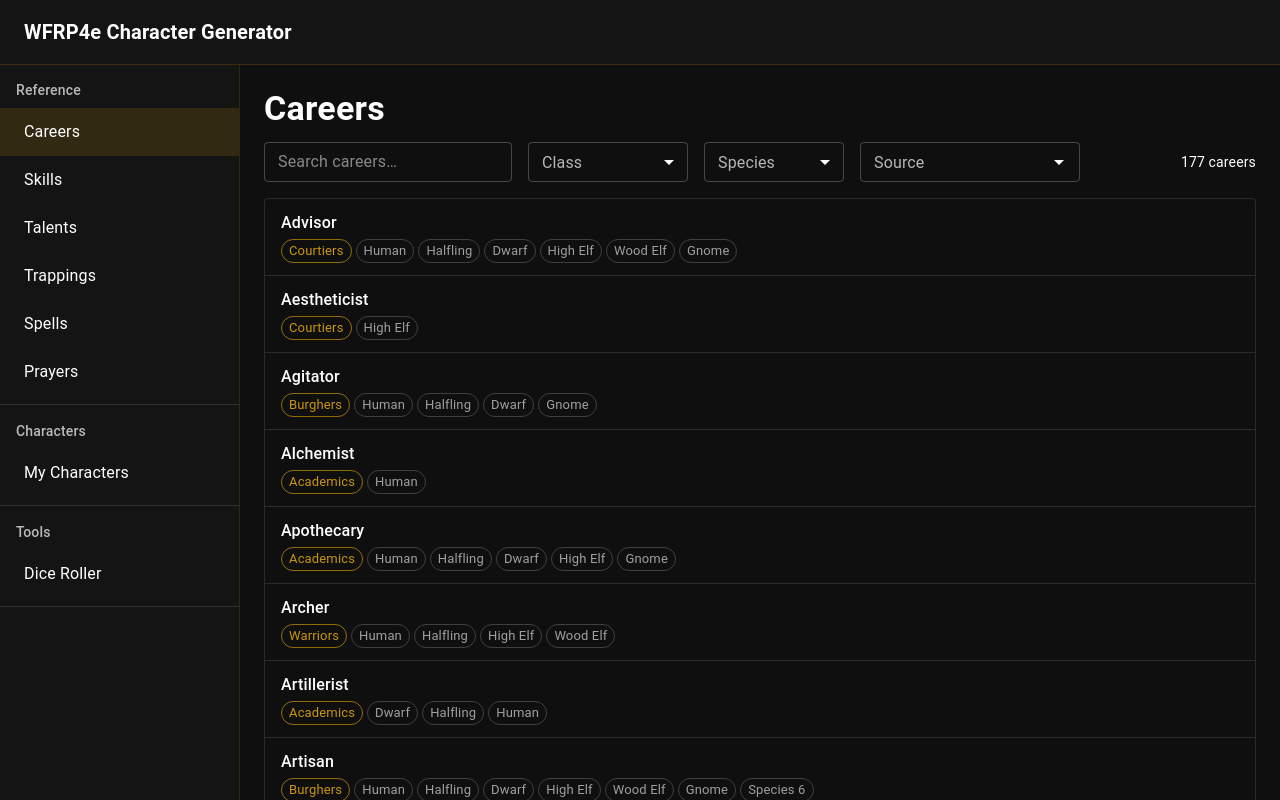
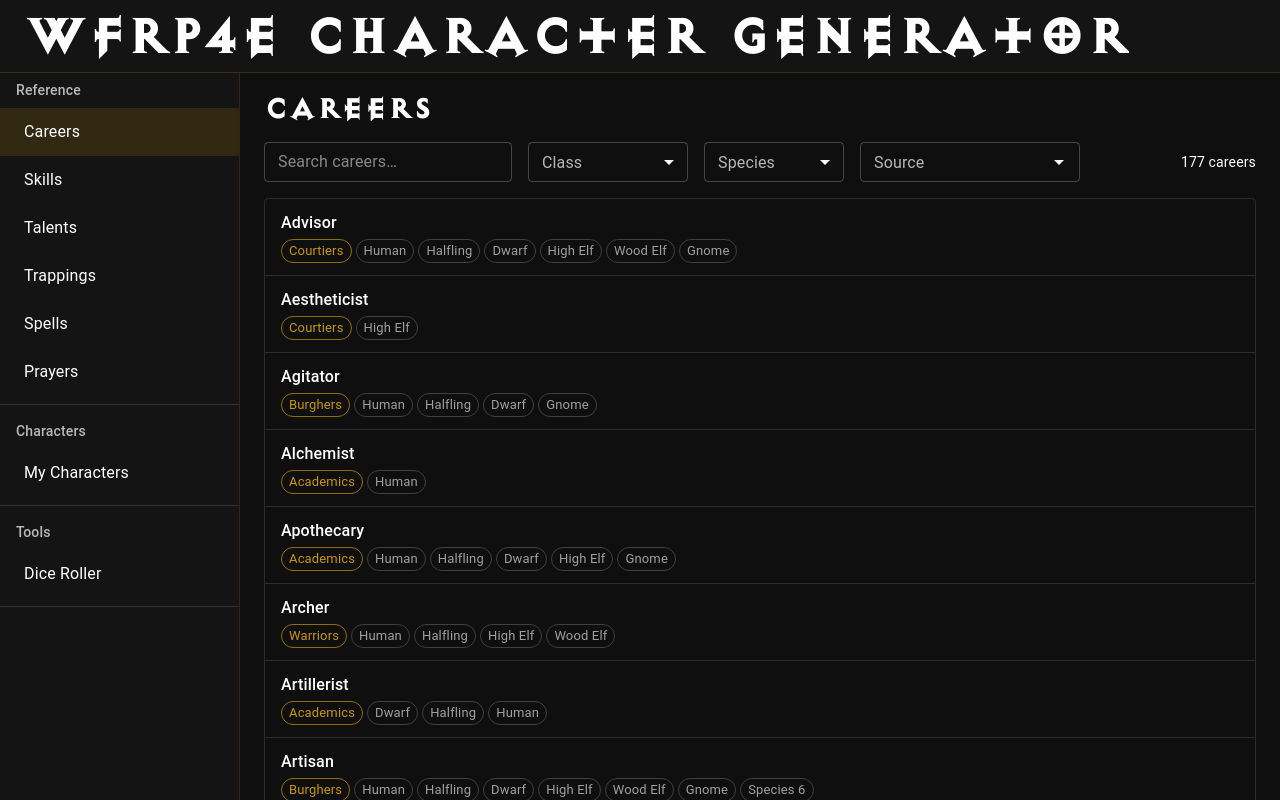
Before and after one commit to Userrrfriendly/wfrp4echargen, a React (Vite) app: page /reference/careers in a window 1280 px wide. Shown: the top 800 px of the page. Built offline with nearby package versions, Linux system fonts and the light colour scheme.

Commit message:
Add initial workspace and diablo font

```diff
--- a/src/components/layout/AppLayout.tsx
+++ b/src/components/layout/AppLayout.tsx
@@ -31,7 +31,7 @@
               <HamburgerIcon />
             </IconButton>
           )}
-          <Typography variant="h6" noWrap>
+          <Typography variant="h2" noWrap>
             WFRP4e Character Generator
           </Typography>
         </Toolbar>
--- a/src/theme/theme.ts
+++ b/src/theme/theme.ts
@@ -1,4 +1,16 @@
 import { createTheme } from '@mui/material/styles';
+import type React from 'react';
+import diabloFont from '../assets/fonts/diablo.ttf';
+
+declare module '@mui/material/styles' {
+  interface TypographyVariants { diablo: React.CSSProperties; }
+  interface TypographyVariantsOptions { diablo?: React.CSSProperties; }
+}
+declare module '@mui/material/Typography' {
+  interface TypographyPropsVariantOverrides { diablo: true; }
+}
+
+export const DIABLO_FONT_FAMILY = '"Diablo", serif';
 
 export const theme = createTheme({
   palette: {
@@ -15,11 +27,26 @@
     },
   },
   typography: {
-    h4: { fontWeight: 600 },
+    h1: { fontFamily: DIABLO_FONT_FAMILY },
+    h2: { fontFamily: DIABLO_FONT_FAMILY },
+    h3: { fontFamily: DIABLO_FONT_FAMILY },
+    h4: { fontFamily: DIABLO_FONT_FAMILY, fontWeight: 600 },
     h5: { fontWeight: 600 },
     h6: { fontWeight: 600 },
+    diablo: { fontFamily: DIABLO_FONT_FAMILY, fontWeight: 'normal' },
   },
   components: {
+    MuiCssBaseline: {
+      styleOverrides: `
+        @font-face {
+          font-family: 'Diablo';
+          src: url(${diabloFont}) format('truetype');
+          font-weight: normal;
+          font-style: normal;
+          font-display: swap;
+        }
+      `,
+    },
     MuiDrawer: {
       styleOverrides: {
         paper: {
```
Also changed, not shown: src/assets/fonts/diablo.ttf (added), 1 other file (tests, documents, lock files or other folders).
